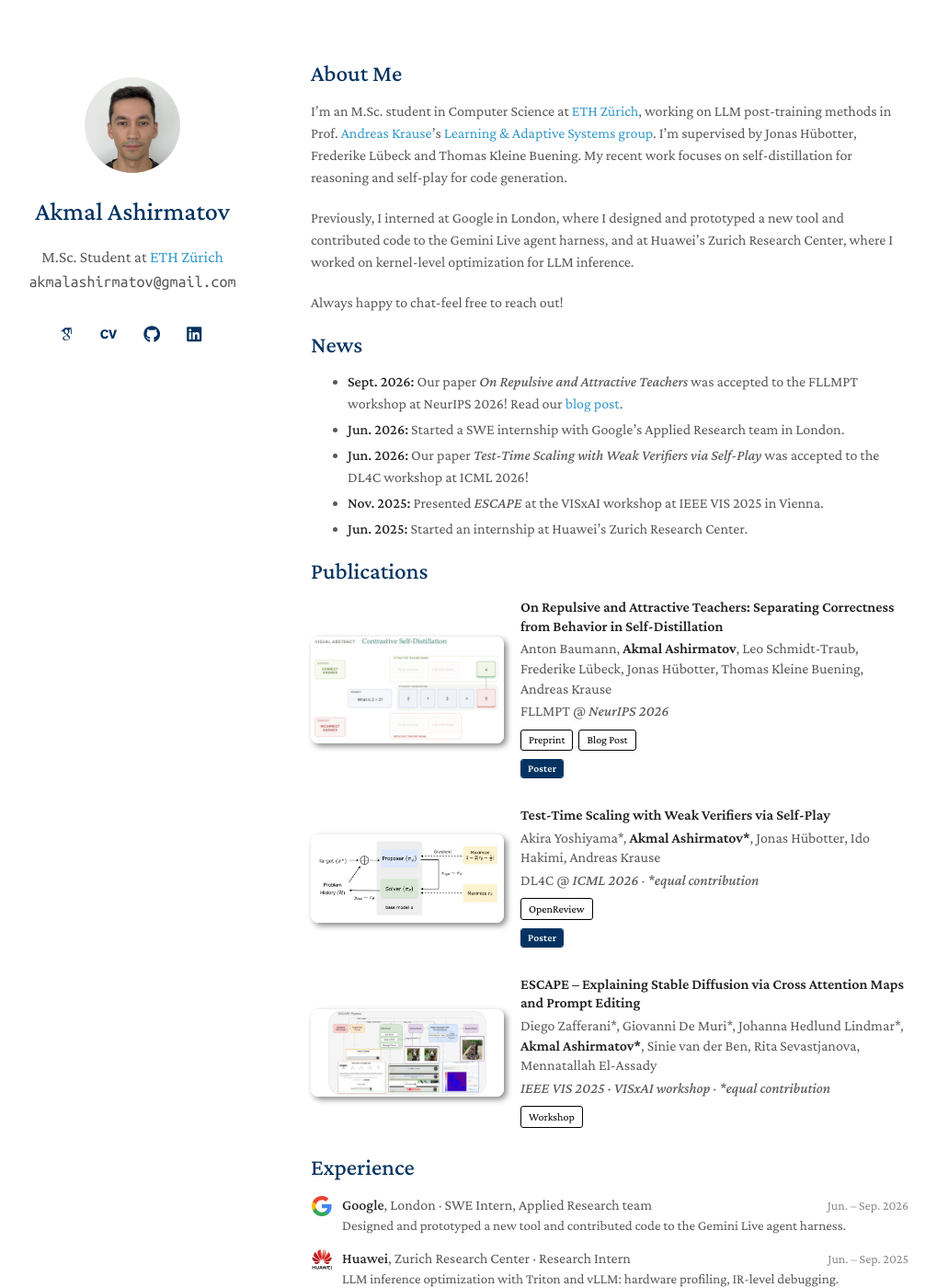
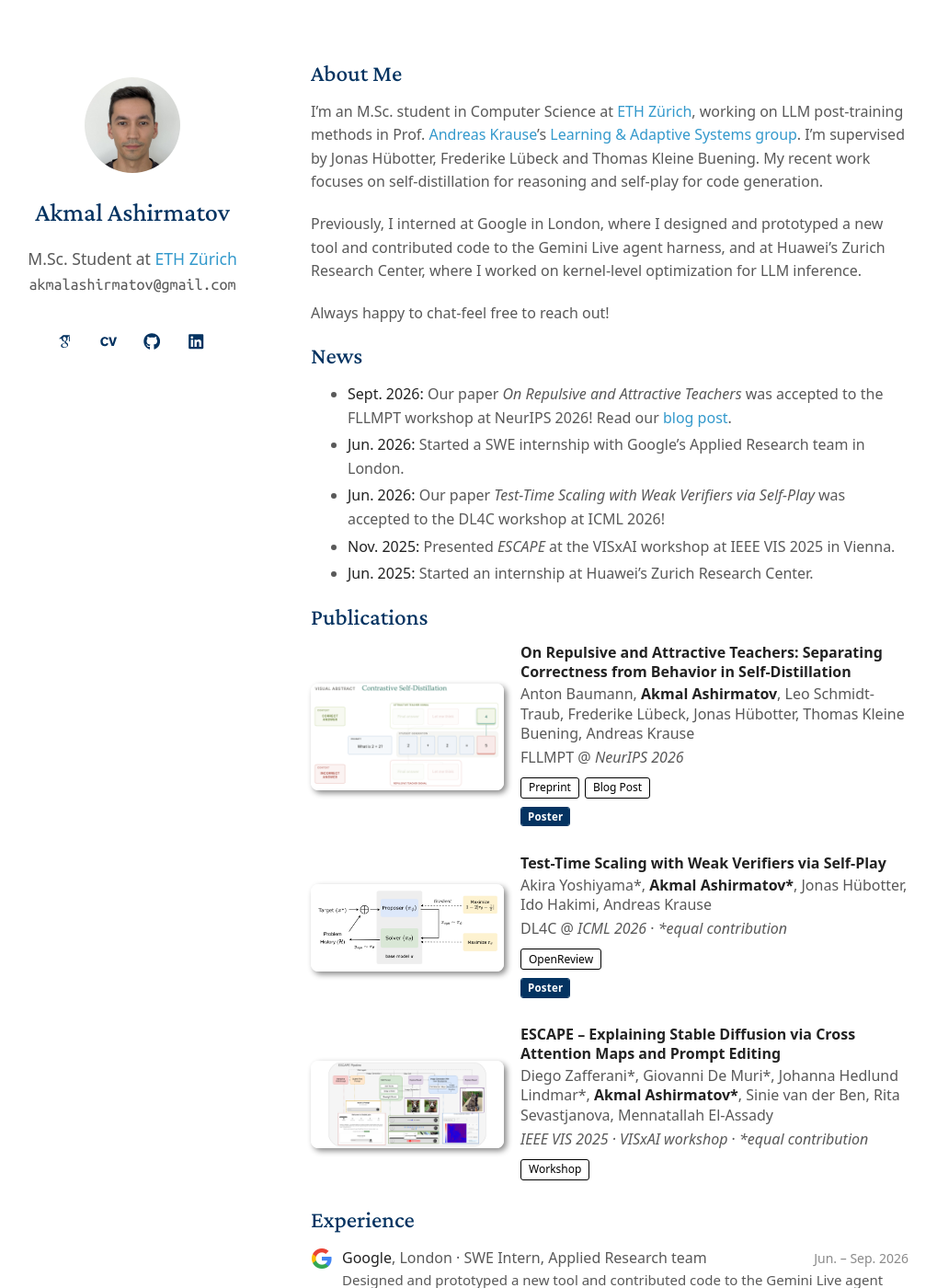
Before and after one commit to AkmalAshirmatov/akmalashirmatov.github.io, a Jekyll site: the page built from index.md, in a window 1280 px wide and 1400 px high. Shown: the whole window at 92% size, without its empty margins (132-1151 px from the left). Built offline with Jekyll 4.4.1, drawn with Linux system fonts in a browser that asks for light colours; our own code applies the rules of GitHub Pages for plain Markdown files.

Commit message:
Use sans-serif body with serif headings

```diff
--- a/_config.yml
+++ b/_config.yml
@@ -26,8 +26,8 @@ enable_footnote: false
 # Automatic dark theme (follows the visitor's system setting)
 auto_dark_mode: false
 
-# Font: "Serif" or "Sans Serif"
-font: "Serif"
+# Font: "Serif", "Sans Serif", or "Mixed" (sans-serif body, serif headings)
+font: "Mixed"
 
 # Files that are not published
 exclude:
--- a/_layouts/homepage.html
+++ b/_layouts/homepage.html
@@ -19,6 +19,8 @@
 
     {% if site.font == "Sans Serif" %}
     <link rel="stylesheet" href="./assets/css/font_sans_serif.css">
+    {% elsif site.font == "Mixed" %}
+    <link rel="stylesheet" href="./assets/css/font_mixed.css">
     {% else %}
     <link rel="stylesheet" href="./assets/css/font.css">
     {% endif %}
--- /dev/null
+++ b/assets/css/font_mixed.css
@@ -0,0 +1,10 @@
+@import url('./font.css');
+
+body {
+  font-family: system-ui, -apple-system, BlinkMacSystemFont, "Segoe UI", Roboto, "Helvetica Neue", Arial, sans-serif;
+  line-height: 1.6;
+}
+
+h1, h2, h3, h4, h5, h6 {
+  font-family: "Crimson Pro", Georgia, serif;
+}
```
